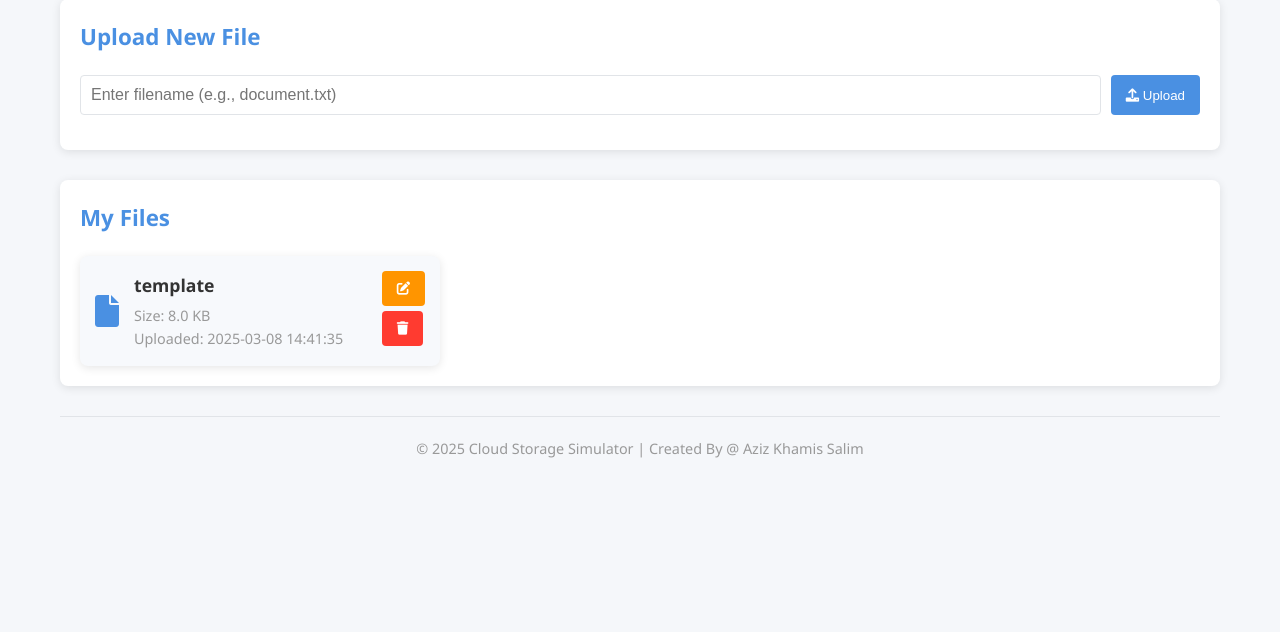
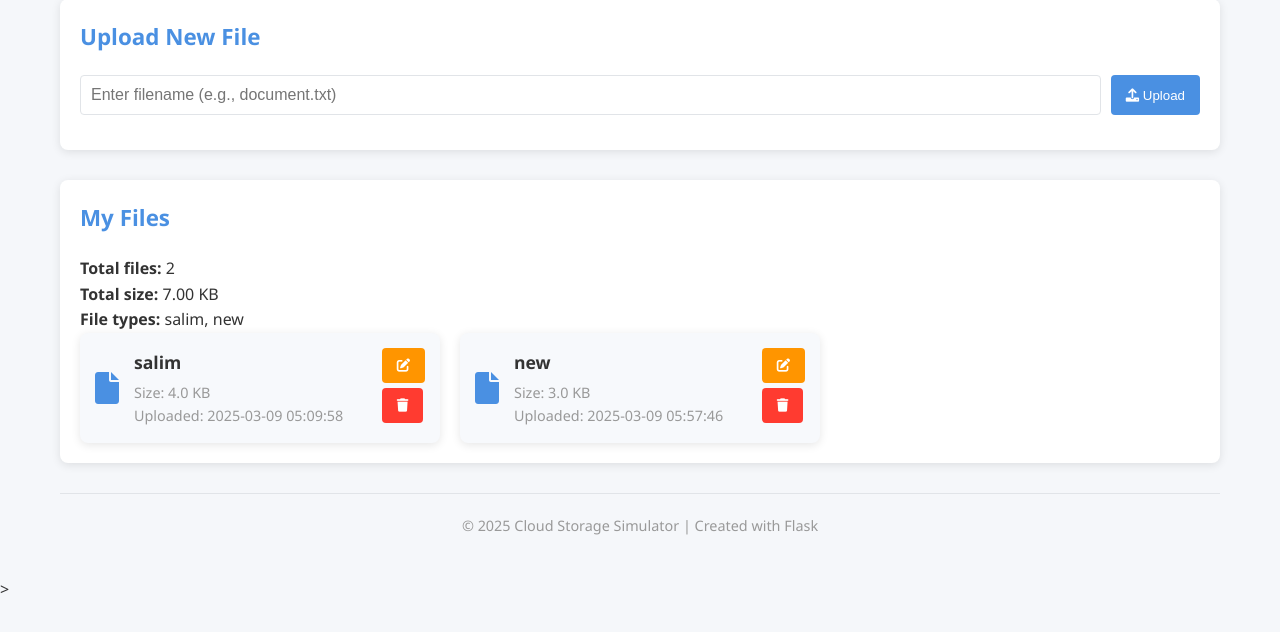
Before and after one commit to Charmid05/cloud-flask-app, a Flask app: page / in a window 1280 px wide. Shown: the part 148-780 px from the top of the page. Run offline with Flask 3, Linux system fonts and the light colour scheme.

Commit message:
Updated Flask app with new changes

```diff
--- /dev/null
+++ b/data/files.json
@@ -0,0 +1 @@
+[{"id": 2, "name": "wwe", "size": "10 MB", "uploaded_at": "2025-03-09 05:39:58", "last_modified": "2025-03-09 05:48:27"}, {"id": 3, "name": "template", "size": "10 KB", "uploaded_at": "2025-03-09 05:44:20", "last_modified": "2025-03-09 05:44:20"}]
--- a/files.json
+++ b/files.json
@@ -1 +1 @@
-[{"id": 1, "name": "template", "size": 8192, "uploaded_at": "2025-03-08 14:41:35", "type": "unknown"}]
+[{"id": 1, "name": "salim", "size": 4096, "uploaded_at": "2025-03-09 05:09:58", "type": "unknown"}, {"id": 3, "name": "new", "size": 3072, "uploaded_at": "2025-03-09 05:57:46", "type": "unknown"}]
--- a/templates/index.html
+++ b/templates/index.html
@@ -107,10 +107,11 @@
         </div>
 
         <footer>
-            <p>&copy; 2025 Cloud Storage Simulator | Created By @ Aziz Khamis Salim</p>
+            <p>&copy; 2025 Cloud Storage Simulator | Created with Flask</p>
         </footer>
     </div>
 
-    <script src="{{ url_for('static', filename='js/script.js') }}"></script>
+    <script src="{{ url_for('static', filename='script.js') }}"></script>
+    ></script>
 </body>
 </html>
```
Also changed, not shown: 1 other file.
